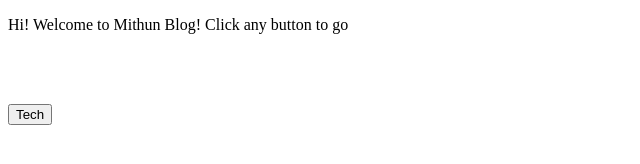
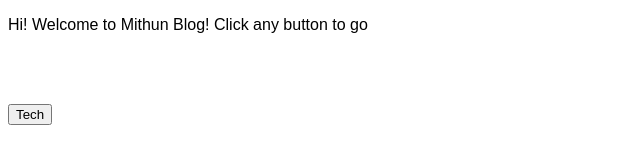
Before and after one commit to Mithunhubminepro/mithunblog.github.io, a plain HTML site: page index.html in a window 1280 px wide. Shown: the full height of the page, 0-640 px from the left. Drawn offline with Linux system fonts and the light colour scheme.

Commit message:
modified:   index.html 	modified:   script.js 	modified:   style.css

```diff
--- a/index.html
+++ b/index.html
@@ -10,7 +10,7 @@
 
 <body>
   <script src="script.js"></script>
-  <p>Hi! Welcome to Mithun Blog! Click any button to go</p>
+  <p style="font-family: Arial, Helvetica, sans-serif;">Hi! Welcome to Mithun Blog! Click any button to go</p>
   <br>
 </body>
   <br>
--- a/script.js
+++ b/script.js
@@ -0,0 +1 @@
+window.alert("Welcome to Mithun's Blog")
```
Also changed, not shown: style.css (line endings or trailing spaces).
